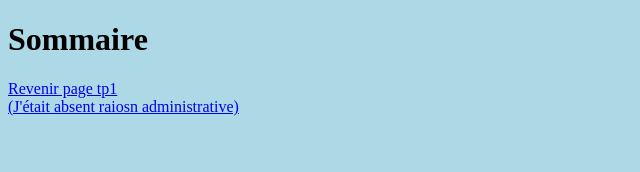
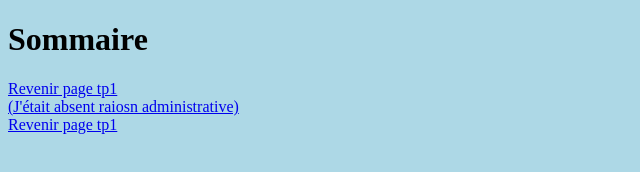
Before and after one commit to Imad921/imad_abdellmalki1, a plain HTML site: page index.html in a window 1280 px wide. Shown: the whole page, without its empty margins (0-640 px from the left). Drawn offline with Linux system fonts and the light colour scheme.

Commit message:
Update index.html

```diff
--- a/index.html
+++ b/index.html
@@ -15,3 +15,5 @@
         <a href="tp1/tp1.html">Revenir page tp1</a>
         <br>
         <a href="#">(J'était absent raiosn administrative)</a>
+        <br>
+                <a href="tp2/tp2.html">Revenir page tp1</a>
```
